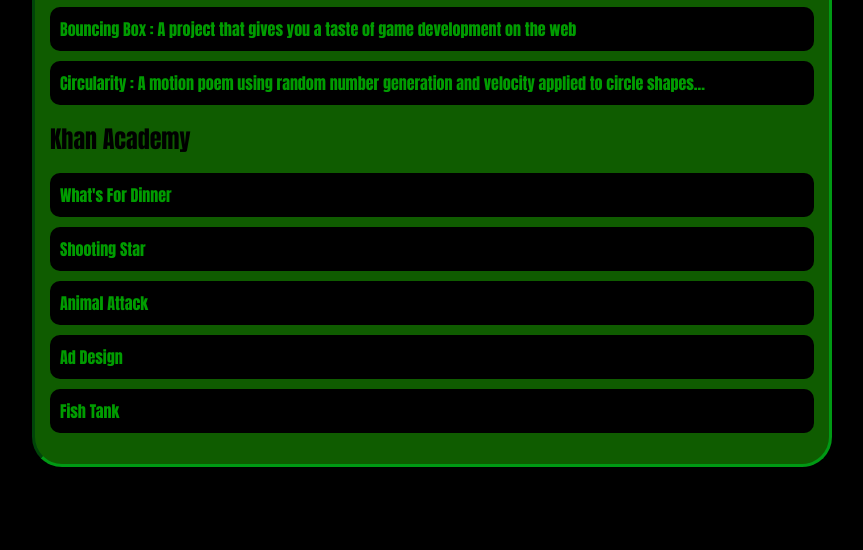
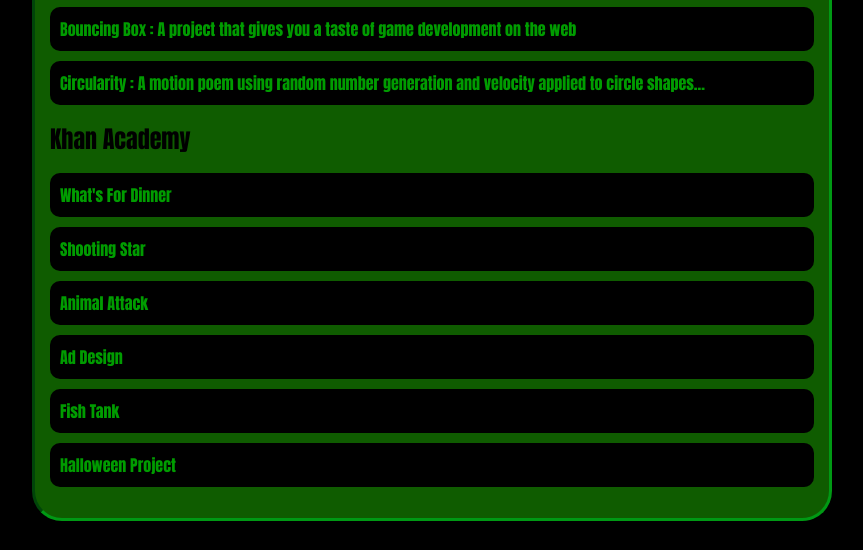
Before and after one commit to matthewscott2/matthewscott.github.io, a plain HTML site: page portfolio.html in a window 1280 px wide. Shown: the part 250-800 px from the top of the page, without its empty margins (208-1071 px from the left). Drawn offline with Linux system fonts and the light colour scheme.

Commit message:
new project

```diff
--- a/portfolio.html
+++ b/portfolio.html
@@ -34,6 +34,7 @@
                   <li><a href="https://www.khanacademy.org/computer-programming/rabid-bunny/5460414178312192">Animal Attack</a></li>
                   <li><a href="https://www.khanacademy.org/computer-programming/bottle/4619196190998528">Ad Design</a></li>
                   <li><a href="https://www.khanacademy.org/computer-programming/surprise/5599978778836992">Fish Tank</a></li>
+                  <li><a href="https://www.khanacademy.org/computer-programming/boo/6429019415035904">Halloween Project</a></li>
                 </ul>
             </div>
         </main>
```
